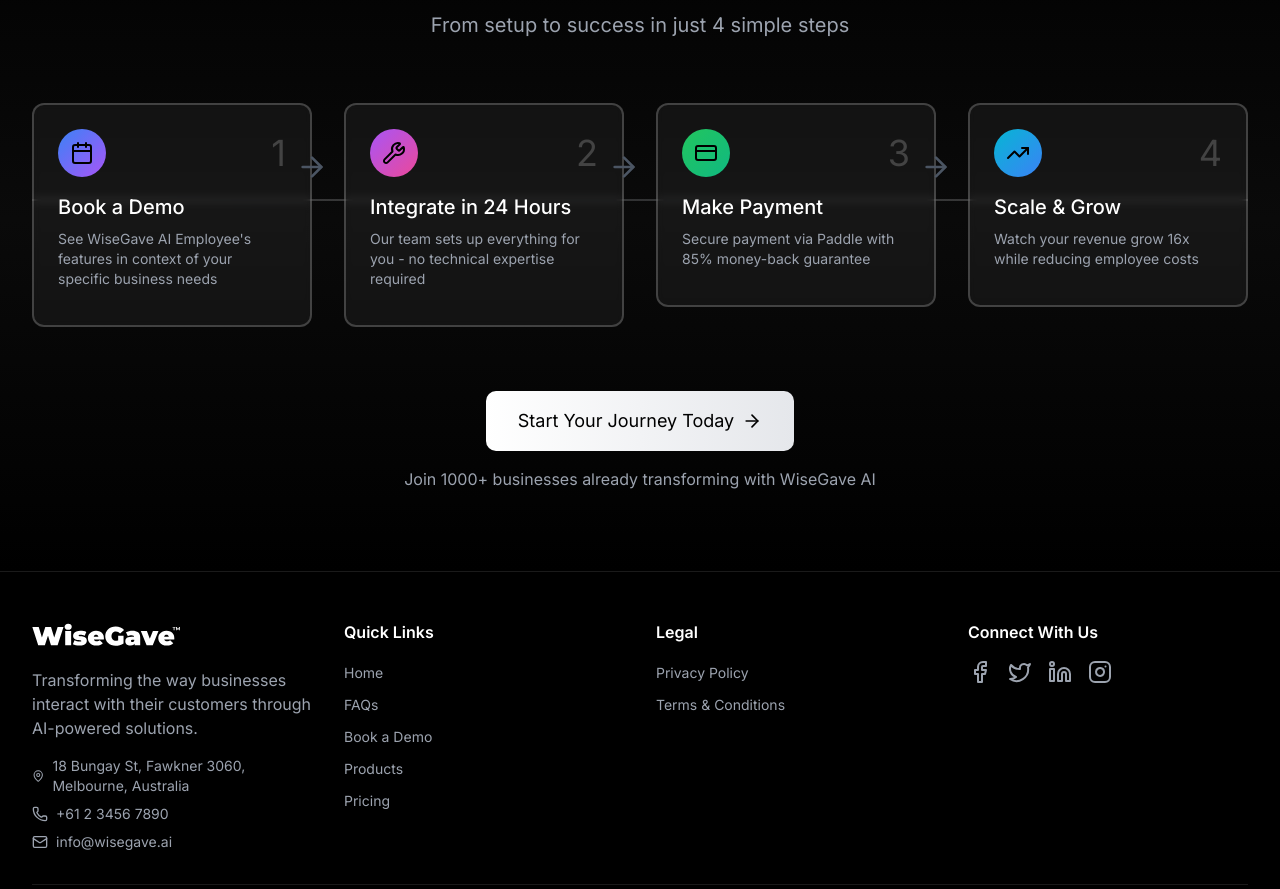
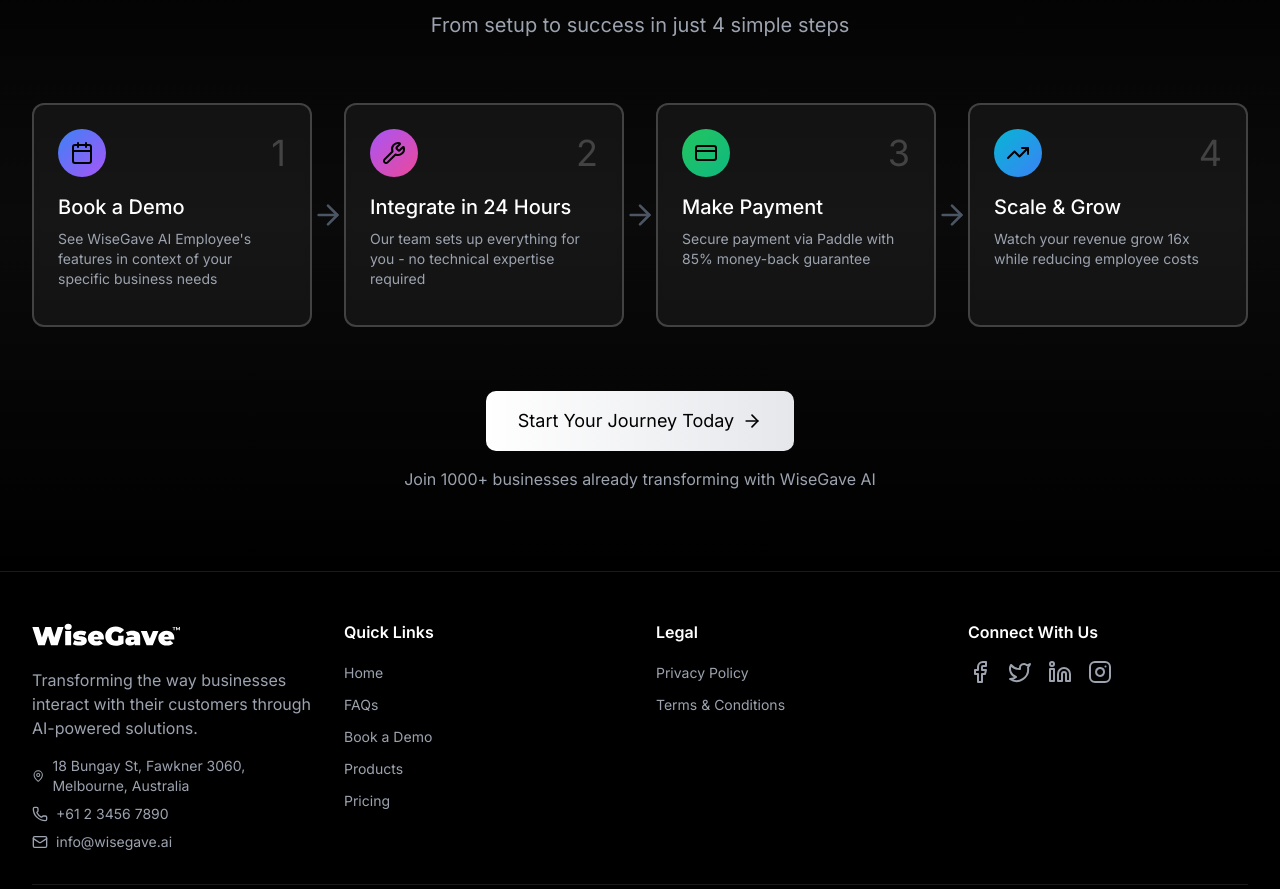
Before and after one commit to wisegave-dev/wisegave-ai, a Next.js app: page / in a window 1280 px wide. Shown: the part 6780-7669 px from the top of the page. Built offline with nearby package versions, Linux system fonts and the light colour scheme.

Commit message:
Refactor CustomerJourneySection component for improved readability; standardize string formatting, enhance layout structure, and update hover effects for better user experience.

```diff
--- a/src/components/home/CustomerJourneySection.tsx
+++ b/src/components/home/CustomerJourneySection.tsx
@@ -1,9 +1,15 @@
-'use client';
+"use client";
 
-import { motion } from 'framer-motion';
-import { Calendar, Wrench, CreditCard, TrendingUp, ArrowRight } from 'lucide-react';
-import { useState } from 'react';
-import Link from 'next/link';
+import { motion } from "framer-motion";
+import {
+  Calendar,
+  Wrench,
+  CreditCard,
+  TrendingUp,
+  ArrowRight,
+} from "lucide-react";
+import { useState } from "react";
+import Link from "next/link";
 
 export function CustomerJourneySection() {
   const [hoveredStep, setHoveredStep] = useState<number | null>(null);
@@ -12,42 +18,68 @@
     {
       number: 1,
       icon: Calendar,
-      title: 'Book a Demo',
-      description: 'See WiseGave AI Employee\'s features in context of your specific business needs',
-      details: 'Schedule a personalized demo where we showcase how our AI can transform your specific business operations.',
-      color: 'blue'
+      title: "Book a Demo",
+      description:
+        "See WiseGave AI Employee's features in context of your specific business needs",
+      details:
+        "Schedule a personalized demo where we showcase how our AI can transform your specific business operations.",
+      color: "blue",
     },
     {
       number: 2,
       icon: Wrench,
-      title: 'Integrate in 24 Hours',
-      description: 'Our team sets up everything for you - no technical expertise required',
-      details: 'Done-for-you setup includes AI configuration, workflow integration, and comprehensive testing.',
-      color: 'purple'
+      title: "Integrate in 24 Hours",
+      description:
+        "Our team sets up everything for you - no technical expertise required",
+      details:
+        "Done-for-you setup includes AI configuration, workflow integration, and comprehensive testing.",
+      color: "purple",
     },
     {
       number: 3,
       icon: CreditCard,
-      title: 'Make Payment',
-      description: 'Secure payment via Paddle with 85% money-back guarantee',
-      details: 'Flexible monthly or annual plans. Cancel anytime. No hidden fees or long-term contracts.',
-      color: 'green'
+      title: "Make Payment",
+      description: "Secure payment via Paddle with 85% money-back guarantee",
+      details:
+        "Flexible monthly or annual plans. Cancel anytime. No hidden fees or long-term contracts.",
+      color: "green",
     },
     {
       number: 4,
       icon: TrendingUp,
-      title: 'Scale & Grow',
-      description: 'Watch your revenue grow 16x while reducing employee costs',
-      details: 'Maximize output while minimizing costs. Scale operations without adding headcount.',
-      color: 'cyan'
-    }
+      title: "Scale & Grow",
+      description: "Watch your revenue grow 16x while reducing employee costs",
+      details:
+        "Maximize output while minimizing costs. Scale operations without adding headcount.",
+      color: "cyan",
+    },
   ];
 
   const colorClasses = {
-    blue: { gradient: 'from-blue-500 to-purple-500', glow: 'shadow-blue-500/50', border: 'border-blue-500/50', bg: 'bg-blue-500/10' },
-    purple: { gradient: 'from-purple-500 to-pink-500', glow: 'shadow-purple-500/50', border: 'border-purple-500/50', bg: 'bg-purple-500/10' },
-    green: { gradient: 'from-green-500 to-emerald-500', glow: 'shadow-green-500/50', border: 'border-green-500/50', bg: 'bg-green-500/10' },
-    cyan: { gradient: 'from-cyan-500 to-blue-500', glow: 'shadow-cyan-500/50', border: 'border-cyan-500/50', bg: 'bg-cyan-500/10' }
+    blue: {
+      gradient: "from-blue-500 to-purple-500",
+      glow: "shadow-blue-500/50",
+      border: "border-blue-500/50",
+      bg: "bg-blue-500/10",
+    },
+    purple: {
+      gradient: "from-purple-500 to-pink-500",
+      glow: "shadow-purple-500/50",
+      border: "border-purple-500/50",
+      bg: "bg-purple-500/10",
+    },
+    green: {
+      gradient: "from-green-500 to-emerald-500",
+      glow: "shadow-green-500/50",
+      border: "border-green-500/50",
+      bg: "bg-green-500/10",
+    },
+    cyan: {
+      gradient: "from-cyan-500 to-blue-500",
+      glow: "shadow-cyan-500/50",
+      border: "border-cyan-500/50",
+      bg: "bg-cyan-500/10",
+    },
   };
 
   return (
@@ -61,7 +93,10 @@
           className="text-center mb-16"
         >
           <h2 className="text-4xl md:text-5xl mb-4">
-            Your Journey to <span className="bg-gradient-to-r from-white to-gray-300 bg-clip-text text-transparent">AI Success</span>
+            Your Journey to{" "}
+            <span className="bg-gradient-to-r from-white to-gray-300 bg-clip-text text-transparent">
+              AI Success
+            </span>
           </h2>
           <p className="text-xl text-gray-400 max-w-3xl mx-auto">
             From setup to success in just 4 simple steps
@@ -69,13 +104,11 @@
         </motion.div>
 
         <div className="relative">
-          {/* Connection Lines */}
-          <div className="hidden lg:block absolute top-24 left-0 right-0 h-0.5 bg-gradient-to-r from-white/20 via-gray-300/20 to-white/20" />
-
           <div className="grid md:grid-cols-2 lg:grid-cols-4 gap-8">
             {steps.map((step, index) => {
               const Icon = step.icon;
-              const colors = colorClasses[step.color as keyof typeof colorClasses];
+              const colors =
+                colorClasses[step.color as keyof typeof colorClasses];
               const isHovered = hoveredStep === index;
 
               return (
@@ -87,16 +120,30 @@
                   transition={{ duration: 0.6, delay: index * 0.1 }}
                   onMouseEnter={() => setHoveredStep(index)}
                   onMouseLeave={() => setHoveredStep(null)}
-                  className="relative"
+                  className="relative flex flex-col h-full"
                 >
                   {/* Step Card */}
-                  <div className={`bg-white/5 backdrop-blur-sm p-6 rounded-xl border-2 ${isHovered ? colors.border : 'border-white/20'} transition-all duration-300 group hover:transform hover:scale-105`}>
+                  <div
+                    className={`bg-white/5 backdrop-blur-sm p-6 rounded-xl border-2 ${
+                      isHovered ? colors.border : "border-white/20"
+                    } transition-all duration-300 group hover:transform hover:scale-105 flex flex-col h-full`}
+                  >
                     {/* Step Number & Icon */}
                     <div className="flex items-center justify-between mb-4">
-                      <div className={`w-12 h-12 bg-gradient-to-br ${colors.gradient} rounded-full flex items-center justify-center ${isHovered ? `shadow-lg ${colors.glow}` : ''} transition-all duration-300`}>
+                      <div
+                        className={`w-12 h-12 bg-gradient-to-br ${
+                          colors.gradient
+                        } rounded-full flex items-center justify-center ${
+                          isHovered ? `shadow-lg ${colors.glow}` : ""
+                        } transition-all duration-300`}
+                      >
                         <Icon className="w-6 h-6 text-black" />
                       </div>
-                      <div className={`text-4xl text-white/20 ${isHovered ? 'text-white/40' : ''} transition-colors`}>
+                      <div
+                        className={`text-4xl text-white/20 ${
+                          isHovered ? "text-white/40" : ""
+                        } transition-colors`}
+                      >
                         {step.number}
                       </div>
                     </div>
@@ -105,7 +152,7 @@
                     <h3 className="text-xl mb-2 group-hover:text-white transition-colors">
                       {step.title}
                     </h3>
-                    <p className="text-gray-400 text-sm mb-3">
+                    <p className="text-gray-400 text-sm mb-3 flex-grow">
                       {step.description}
                     </p>
 
@@ -113,7 +160,7 @@
                     {isHovered && (
                       <motion.div
                         initial={{ opacity: 0, height: 0 }}
-                        animate={{ opacity: 1, height: 'auto' }}
+                        animate={{ opacity: 1, height: "auto" }}
                         exit={{ opacity: 0, height: 0 }}
                         className={`mt-4 p-3 ${colors.bg} rounded-lg border ${colors.border} backdrop-blur-sm`}
                       >
@@ -124,7 +171,7 @@
 
                   {/* Arrow between steps (desktop only) */}
                   {index < steps.length - 1 && (
-                    <div className="hidden lg:block absolute top-12 -right-4 text-gray-600">
+                    <div className="hidden lg:block absolute top-24 -right-8 text-gray-600">
                       <ArrowRight className="w-8 h-8" />
                     </div>
                   )}
```
